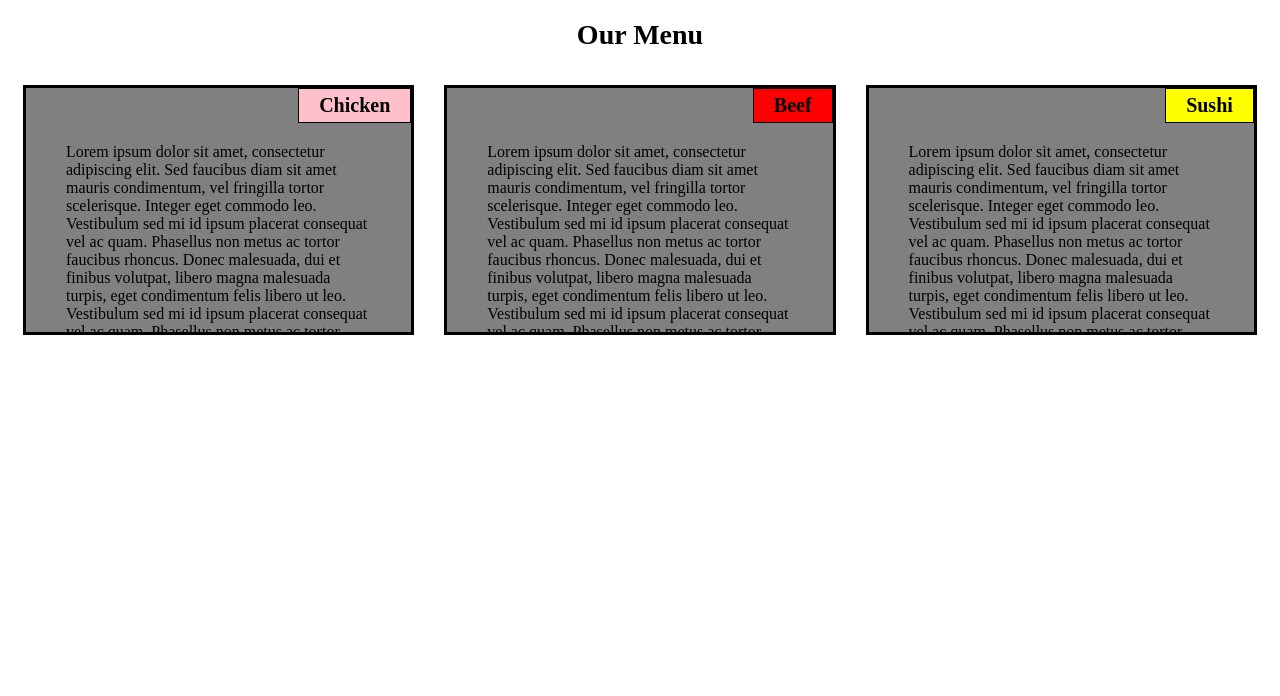
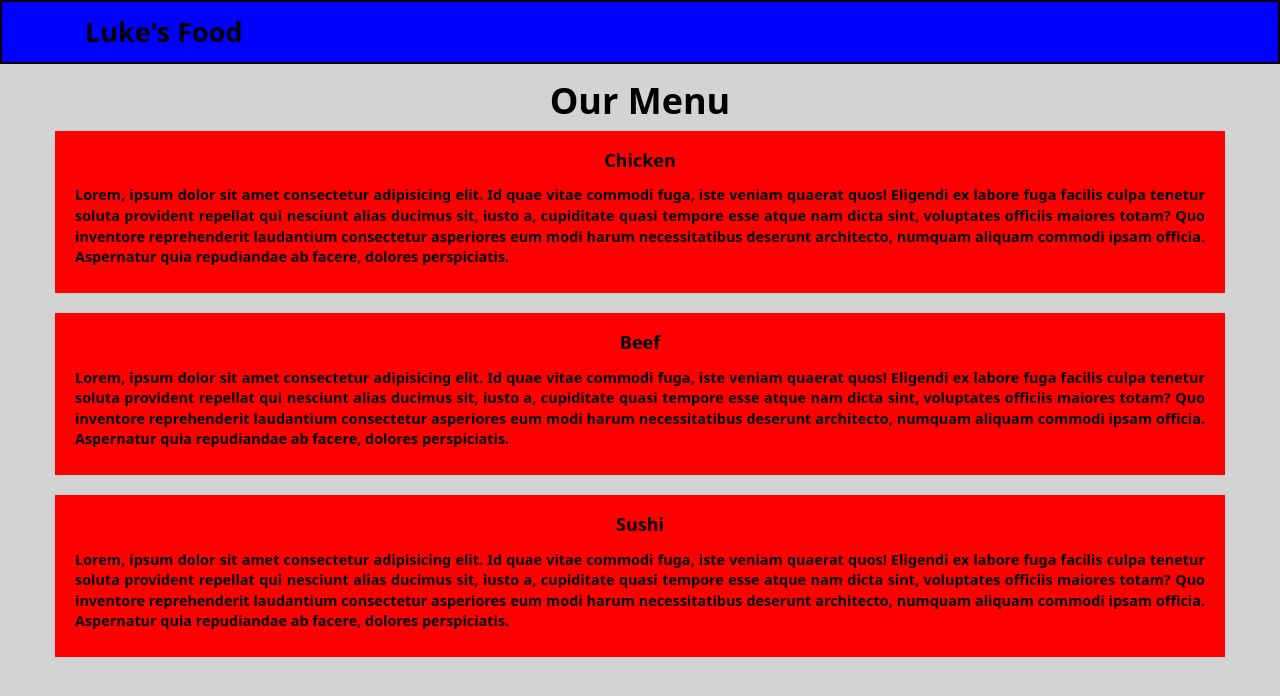
Before and after one commit to tigil003/coursera-assignments-JLG, a plain HTML site: page index.html in a window 1280 px wide. Drawn offline with nearby package versions, Linux system fonts and the light colour scheme; files that its build step writes are made by us from their sources.

Commit message:
Add files via upload

```diff
--- a/index.html
+++ b/index.html
@@ -1,40 +1,65 @@
-<!DOCTYPE html>
-<html>
+<!doctype html>
+<html lang="en">
+
 <head>
-  <meta charset="utf-8">
-  <title>Module2-solution</title>
-  <link rel="stylesheet" type="text/css" href="css/style.css">
+	<meta charset="utf-8">
+	<title>Module-3 sol</title>
+	<link rel="stylesheet" href="css/bootstrap.min.css">
+	<link rel="stylesheet" href="css/styles.css">
 </head>
 <body>
-    <h1>Our Menu</h1>
+  <header>
+   <nav id="header-nav" class="navbar navbar-default">
+     <div class="container">
+       <div class="navbar-header">
+        <button type="button" class="navbar-toggle collapsed" data-toggle="collapse" data-target="#menu-collapsable-nav" aria-expanded="false">
+          <span class="sr-only">Toggle navigation</span>
+          <span class="icon-bar"></span>
+          <span class="icon-bar"></span>
+          <span class="icon-bar"></span>
+        </button>
+        <a href="#" class="navbar-brand"><h1>Luke's Food</h1></a>
+      </div>
+      <div id="menu-collapsable-nav" class="collapse navbar-collapse">
+        <ul id="nav-list" class="nav navbar-nav navbar-right visible-xs text-center">
+          <li>
+            <a href="#">Chicken</a>
+          </li>
+          <li>
+           <a href="#">Beef</a>
+         </li>
+         <li>
+          <a href="#">Sushi</a>
+        </li>
+      </ul>
+    </div>
+  </div>
+</nav>
+<div class="container menu-container">
 
-    <div class="col-lg-4 col-md-6 col-sm-12">
-        <section>
-            <h2 id="chicken">Chicken</h2>
-            <ul>
-            Lorem ipsum dolor sit amet, consectetur adipiscing elit. Sed faucibus diam sit amet mauris condimentum, vel fringilla tortor scelerisque. Integer eget commodo leo. Vestibulum sed mi id ipsum placerat consequat vel ac quam. Phasellus non metus ac tortor faucibus rhoncus. Donec malesuada, dui et finibus volutpat, libero magna malesuada turpis, eget condimentum felis libero ut leo. Vestibulum sed mi id ipsum placerat consequat vel ac quam. Phasellus non metus ac tortor faucibus rhoncus.
-            </ul>
-        </section>
-    </div>
+    <h1 class="text-center main-title">Our Menu</h1>
 
-    <div class="col-lg-4 col-md-6 col-sm-12">
-        <section>
-            <h2 id="beef">Beef</h2>
-            <ul>
-            Lorem ipsum dolor sit amet, consectetur adipiscing elit. Sed faucibus diam sit amet mauris condimentum, vel fringilla tortor scelerisque. Integer eget commodo leo. Vestibulum sed mi id ipsum placerat consequat vel ac quam. Phasellus non metus ac tortor faucibus rhoncus. Donec malesuada, dui et finibus volutpat, libero magna malesuada turpis, eget condimentum felis libero ut leo. Vestibulum sed mi id ipsum placerat consequat vel ac quam. Phasellus non metus ac tortor faucibus rhoncus.
-            </ul>
-        </section>
-    </div>
+  <div class="row">
 
-    <div class="col-lg-4 col-md-12 col-sm-12">
-        <section>
-            <h2 id="sushi">Sushi</h2>
-            <ul>
-            Lorem ipsum dolor sit amet, consectetur adipiscing elit. Sed faucibus diam sit amet mauris condimentum, vel fringilla tortor scelerisque. Integer eget commodo leo. Vestibulum sed mi id ipsum placerat consequat vel ac quam. Phasellus non metus ac tortor faucibus rhoncus. Donec malesuada, dui et finibus volutpat, libero magna malesuada turpis, eget condimentum felis libero ut leo. Vestibulum sed mi id ipsum placerat consequat vel ac quam. Phasellus non metus ac tortor faucibus rhoncus.
-            </ul>
-        </section>
-    </div>
+    <div class="col-lg-12 menu-item">
+     <h4 class="menu-title text-center">Chicken</h4>
+     <p class="text-justify">
+        Lorem, ipsum dolor sit amet consectetur adipisicing elit. Id quae vitae commodi fuga, iste veniam quaerat quos! Eligendi ex labore fuga facilis culpa tenetur soluta provident repellat qui nesciunt alias ducimus sit, iusto a, cupiditate quasi tempore esse atque nam dicta sint, voluptates officiis maiores totam? Quo inventore reprehenderit laudantium consectetur asperiores eum modi harum necessitatibus deserunt architecto, numquam aliquam commodi ipsam officia. Aspernatur quia repudiandae ab facere, dolores perspiciatis.
+       </p>
+   </div>
+   <div class="col-lg-12 menu-item">
+     <h4 class="menu-title text-center">Beef</h4>
+     <p class="text-justify">
+        Lorem, ipsum dolor sit amet consectetur adipisicing elit. Id quae vitae commodi fuga, iste veniam quaerat quos! Eligendi ex labore fuga facilis culpa tenetur soluta provident repellat qui nesciunt alias ducimus sit, iusto a, cupiditate quasi tempore esse atque nam dicta sint, voluptates officiis maiores totam? Quo inventore reprehenderit laudantium consectetur asperiores eum modi harum necessitatibus deserunt architecto, numquam aliquam commodi ipsam officia. Aspernatur quia repudiandae ab facere, dolores perspiciatis.
+     </p>
+   </div>
 
-</body>
+   <div class="col-lg-12 menu-item">
+     <h4 class="menu-title text-center">Sushi</h4>
+     <p class="text-justify">
+        Lorem, ipsum dolor sit amet consectetur adipisicing elit. Id quae vitae commodi fuga, iste veniam quaerat quos! Eligendi ex labore fuga facilis culpa tenetur soluta provident repellat qui nesciunt alias ducimus sit, iusto a, cupiditate quasi tempore esse atque nam dicta sint, voluptates officiis maiores totam? Quo inventore reprehenderit laudantium consectetur asperiores eum modi harum necessitatibus deserunt architecto, numquam aliquam commodi ipsam officia. Aspernatur quia repudiandae ab facere, dolores perspiciatis.
+     </p>
+   </div>
+ </div>
 
-</html>
+</div>
--- /dev/null
+++ b/styles.css
@@ -0,0 +1,93 @@
+body{
+	font-size: 16px;
+    color:black;
+	background-color: lightgrey;
+  font-family: system-ui;
+}
+.navbar-header button.navbar-toggle, .navbar-header .icon-bar{
+  border: 2px solid white !important;
+}
+#header-nav{
+  background-color:blue;
+  border:2px solid black;
+  border-radius: 0;
+}
+.navbar-brand{
+  margin-top: 10px;
+  padding-top:10px;
+}
+.navbar-nav{
+  margin:0 -15px !important;
+}
+.navbar-brand h1{
+  color: black;
+  font-size: 1.5em;
+  font-weight: bold;
+  margin-top: 0;
+  margin-bottom: 0;
+  line-height: .75;
+  margin-left: 15px;
+}
+.navbar-brand a:hover, .navbar-brand a:focus{
+  text-decoration: none;
+}
+#nav-list{
+  border:1px solid;
+}
+#nav-list:nth-child(3){
+  border-bottom:0;
+}
+#nav-list li{
+  background:white;
+  border-bottom:2px solid;
+}
+#nav-list li:nth-child(3){
+  border-bottom:0;
+}
+#nav-list li a{
+  color:#000;
+  font-weight: 600;
+  line-height: 8px
+}
+.menu{
+  margin:15px;
+}
+.main-title{
+  font-weight: bold;
+  margin-top: -3px;
+}
+.menu-content{
+  margin-top:40px;
+}
+.menu-title{
+  font-weight: bold;
+}
+.menu-item{
+  margin-bottom: 20px;
+  background:red;
+  padding: 10px;
+}
+.menu-item h4 {
+  font-weight: bold;
+}
+.menu-item p{
+  font-weight:600;
+  font-size: .9em;
+  padding: 5px 10px;
+}
+@media (max-width:767px){
+  .navbar-brand:focus, .navbar-brand{
+    margin-left:10px;
+  }
+  .menu{
+    width: 80%;
+    margin-right:auto;
+    margin-left:auto;
+    margin-bottom: 15px;
+  }
+  .menu-item p{
+    font-weight: 600;
+    font-size: 1em;
+    padding:5px 15px;
+  }
+}
```
